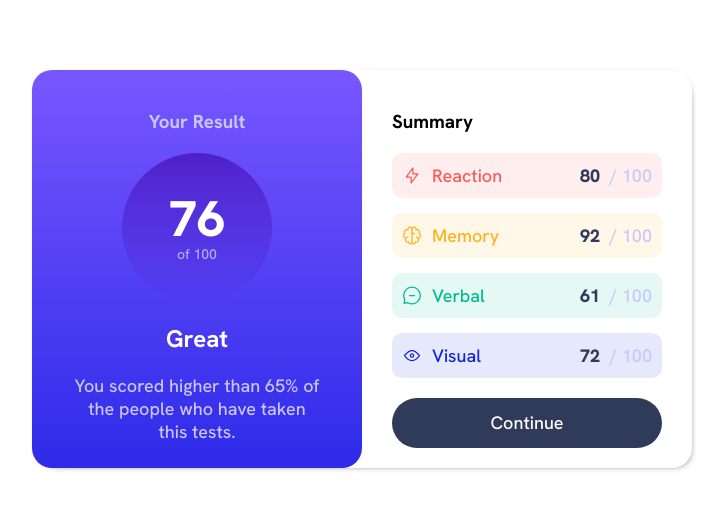
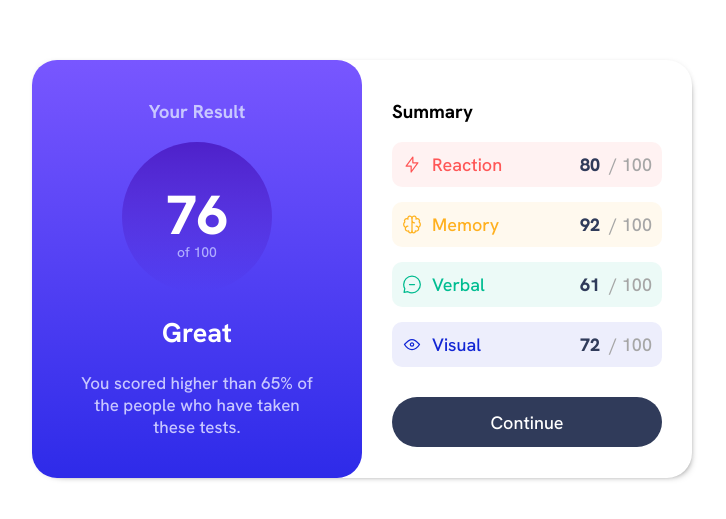
Before and after one commit to priyanshu-buwade/ResultSummaryComponentFM, a plain HTML site: page index.html in a window 1280 px wide. Shown: the part 119-638 px from the top of the page, without its empty margins (278-1004 px from the left). Drawn offline with Linux system fonts and the light colour scheme.

Commit message:
Final Commit

```diff
--- a/index.html
+++ b/index.html
@@ -17,7 +17,7 @@
                 <p>of 100</p>
             </div>
             <h2>Great</h2>
-            <p>You scored higher than 65% of the people who have taken this tests.</p>
+            <p>You scored higher than 65% of the people who have taken these tests.</p>
         </div>
         <div class="inner-div2">
             <h3 id="sum-card">Summary</h3>
--- a/style.css
+++ b/style.css
@@ -21,7 +21,7 @@ p {
     display: flex;
     flex-wrap: wrap;
     justify-content: center;
-    border-radius: 20px;
+    border-radius: 25px;
     box-shadow: 5px 5px 10px -10px, 0 0 10px -8px;
     object-fit: contain;
 }
@@ -29,8 +29,9 @@ p {
 .inner-div1 {
     width: 290px;
     background: linear-gradient(hsl(252, 100%, 67%), hsl(241, 81%, 54%));
-    border-radius: 20px;
+    border-radius: 25px;
     padding: 20px;
+    padding-bottom: 40px;
     display: flex;
     flex-direction: column;
     align-items: center;
@@ -40,6 +41,8 @@ p {
 .inner-div1>p {
     margin: 0 20px;
     color: hsl(241, 100%, 89%);
+    font-weight: 500;
+    font-size: 17px;
 }
 
 .inner-div1 h3 {
@@ -47,6 +50,7 @@ p {
 }
 
 .inner-div1 h2 {
+    font-size: 27px;
     color: hsl(0, 0%, 100%);
 }
 
@@ -60,13 +64,13 @@ p {
 }
 
 .result h1 {
-    font-size: 50px;
+    font-size: 55px;
     font-weight: 800;
 }
 
 .result p {
     font-size: 14px;
-    margin-top: -40px;
+    margin-top: -45px;
     color: hsl(241, 100%, 84%);
 }
 
@@ -103,26 +107,26 @@ p {
 
 #out-tab1 {
     color: hsl(0, 100%, 67%);
-    background-color: hsla(0, 100%, 67%, 0.1);
+    background-color: hsla(0, 100%, 67%, 0.075);
 }
 
 #out-tab2 {
     color: hsl(39, 100%, 56%);
-    background-color: hsla(39, 100%, 56%, 0.1);
+    background-color: hsla(39, 100%, 56%, 0.075);
 }
 
 #out-tab3 {
     color: hsl(166, 100%, 37%);
-    background-color: hsla(166, 100%, 37%, 0.1);
+    background-color: hsla(166, 100%, 37%, 0.075);
 }
 
 #out-tab4 {
     color: hsl(234, 85%, 45%);
-    background-color: hsla(234, 85%, 45%, 0.1);
+    background-color: hsla(234, 85%, 45%, 0.075);
 }
 
 .inner-tab2 p {
-    color: hsl(241, 100%, 89%);
+    color: hsl(0, 0%, 65%);
 }
 
 .inner-tab2 .color-black {
@@ -136,7 +140,7 @@ p {
     border-radius: 50px;
     height: 50px;
     width: 100%;
-    margin-top: 20px;
+    margin-top: 30px;
     font-size: 18px;
     border: 0;
 }
@@ -151,7 +155,7 @@ p {
         height: 100vh;
     }
 
-    .outer-div {
-        width: 330px;
+    .outer-div, .inner-div1, .inner-div2 {
+        width: 350px;
     }
 }
```
